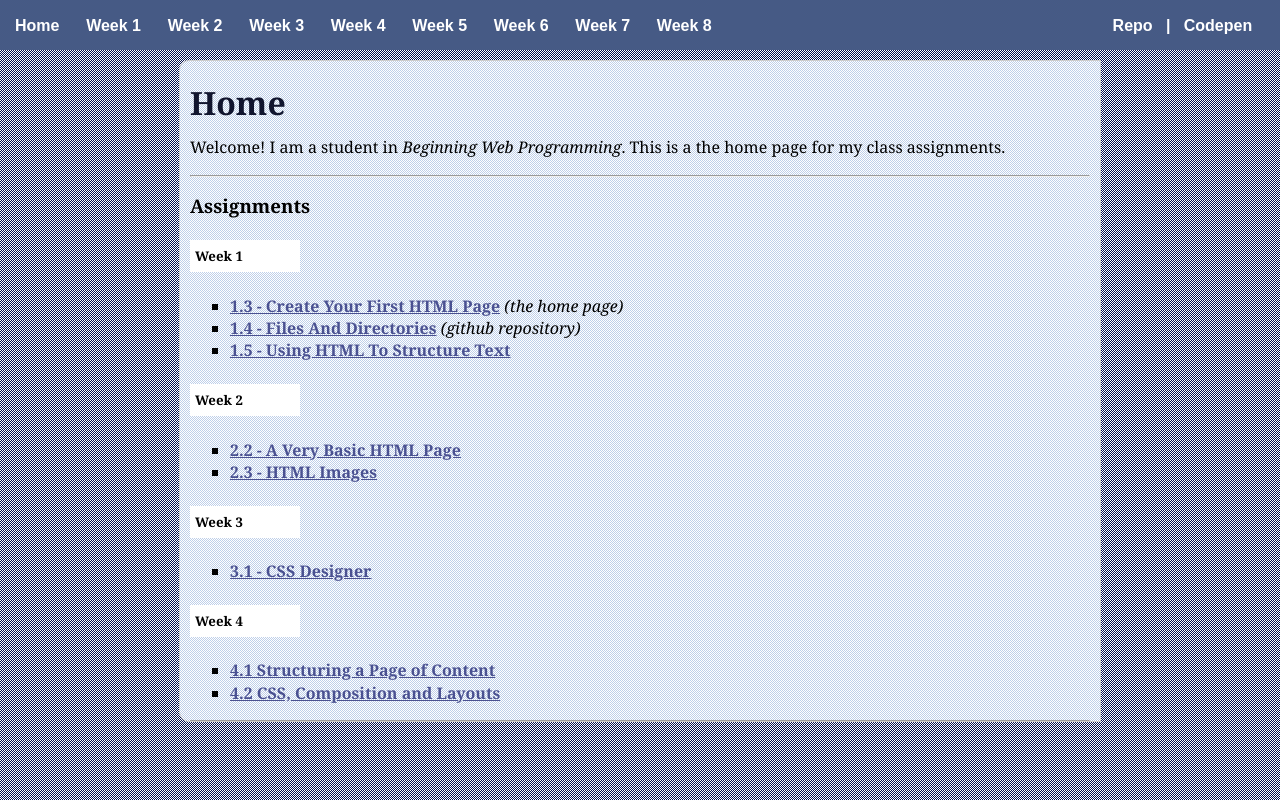
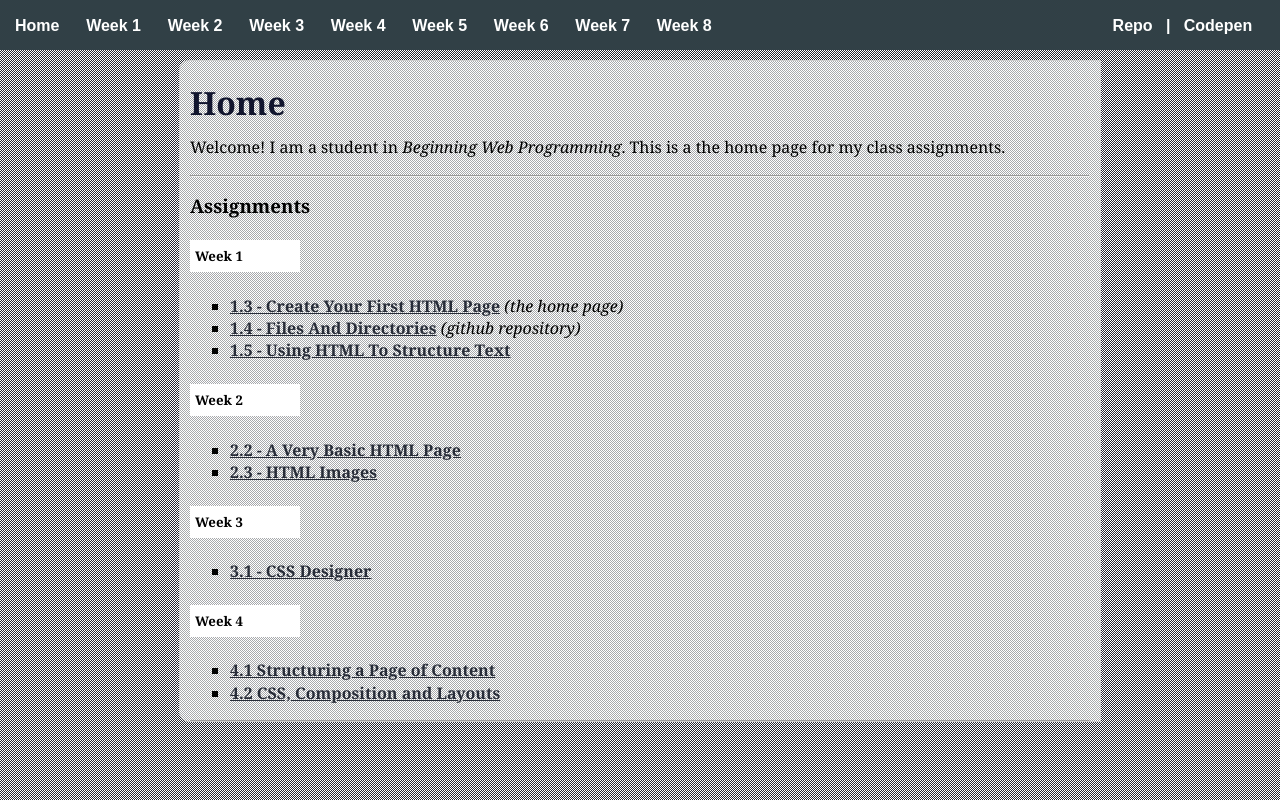
Before and after one commit to joelxdav/joelxdav.github.io, a plain HTML site: page index.html in a window 1280 px wide. Drawn offline with nearby package versions, Linux system fonts and the light colour scheme.

Commit message:
updating index pages css and favicon

```diff
--- a/index.html
+++ b/index.html
@@ -4,6 +4,7 @@
   <meta charset="UTF-8">
   <title>Home Navigation</title>
   <link rel="stylesheet" type="text/css" href="res/index.css">
+  <link rel="icon" href="/res/icon.jpg" type="image/jpg" sizes="16x16">
   <script src="https://ajax.googleapis.com/ajax/libs/jquery/3.5.1/jquery.min.js"></script>
   <script src="res/scripts.js"></script>
 
@@ -42,8 +43,8 @@
 
     <h5>Week 4</h5>
     <ul>
-      <li><a href="birds.html">4.1 Structuring a Page of Content</a></li>
-      <li><a href="cookieandkate.html">4.2 CSS, Composition and Layouts</a></li>
+      <li><a href="/week04/birds.html">4.1 Structuring a Page of Content</a></li>
+      <li><a href="/week04/cookieandkate.html">4.2 CSS, Composition and Layouts</a></li>
     </ul>
 
 
--- a/res/index.css
+++ b/res/index.css
@@ -7,7 +7,7 @@
   }
 
   nav {
-    background-color: #465a85;
+    background-color: #314046;
     color: #fff;
     /* word-spacing: 10px; */
     font-weight: 900;
@@ -20,6 +20,7 @@
     top:0px;
     left:0px;
     margin: auto;
+    margin-bottom: 20px;
   }
   nav a {
     color: #fff;
@@ -43,12 +44,12 @@ body {
   color: #000;
   line-height: 1.4em;
   background-image: url("../week03/trans-bg.gif");
-  background-color: #04114d;
+  background-color: #262831;
 }
 
 #content {
   background-image: url("../week03/trans-bg.gif");
-  background-color: #becfe9;
+  background-color: #a7a9ac;
   border: 1px solid #CCC;
   border-radius: 10px 0px 0px 10px;
   margin: auto;
@@ -61,7 +62,7 @@ body {
 }
 
 #content a {
-  color: #4a5191;
+  color: #272c38;
   font-weight: bold;
 
   transition: .5s;
```
Also changed, not shown: week01/index.html (+1 -0 lines), week02/index.html (+1 -0 lines), week03/index.html (+1 -0 lines), week04/index.html (+1 -0 lines), week05/index.html (+1 -0 lines), week06/index.html (+1 -0 lines), week07/index.html (+1 -0 lines), week08/index.html (+1 -0 lines), res/icon.jpg (added), 1 other file.
